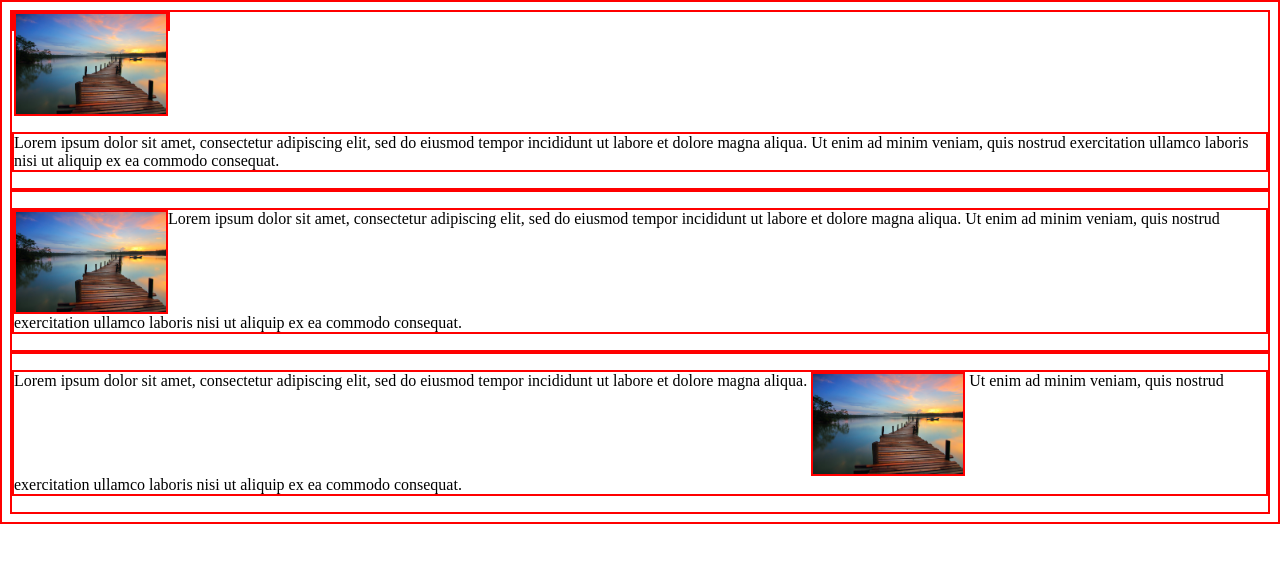
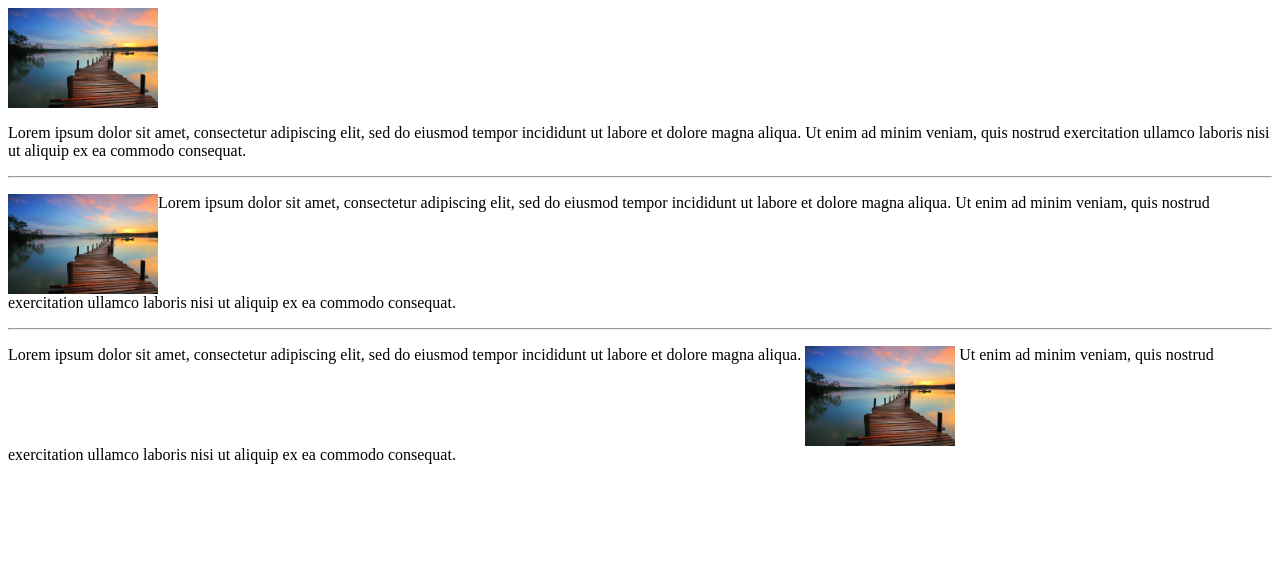
Before and after one commit to Brian-T-Hart/Web_Design_Course, a plain HTML site: page HTML/Chapter_5_Images/example5_3_img_align.html in a window 1280 px wide. Drawn offline with Linux system fonts and the light colour scheme.

Commit message:
removed some styling

```diff
--- a/HTML/Chapter_5_Images/example5_3_img_align.html
+++ b/HTML/Chapter_5_Images/example5_3_img_align.html
@@ -5,22 +5,9 @@
 </head>
 
 <style>
-    * {
-        border: 2px solid red;
-    }
-
     img {
         vertical-align: top;
     }
-
-    /* p {
-        border: 2px solid red;
-    } */
-
-    /* .float-l {
-        float: left;
-    } */
-
 </style>
 
 <html lang="en-us">
```
